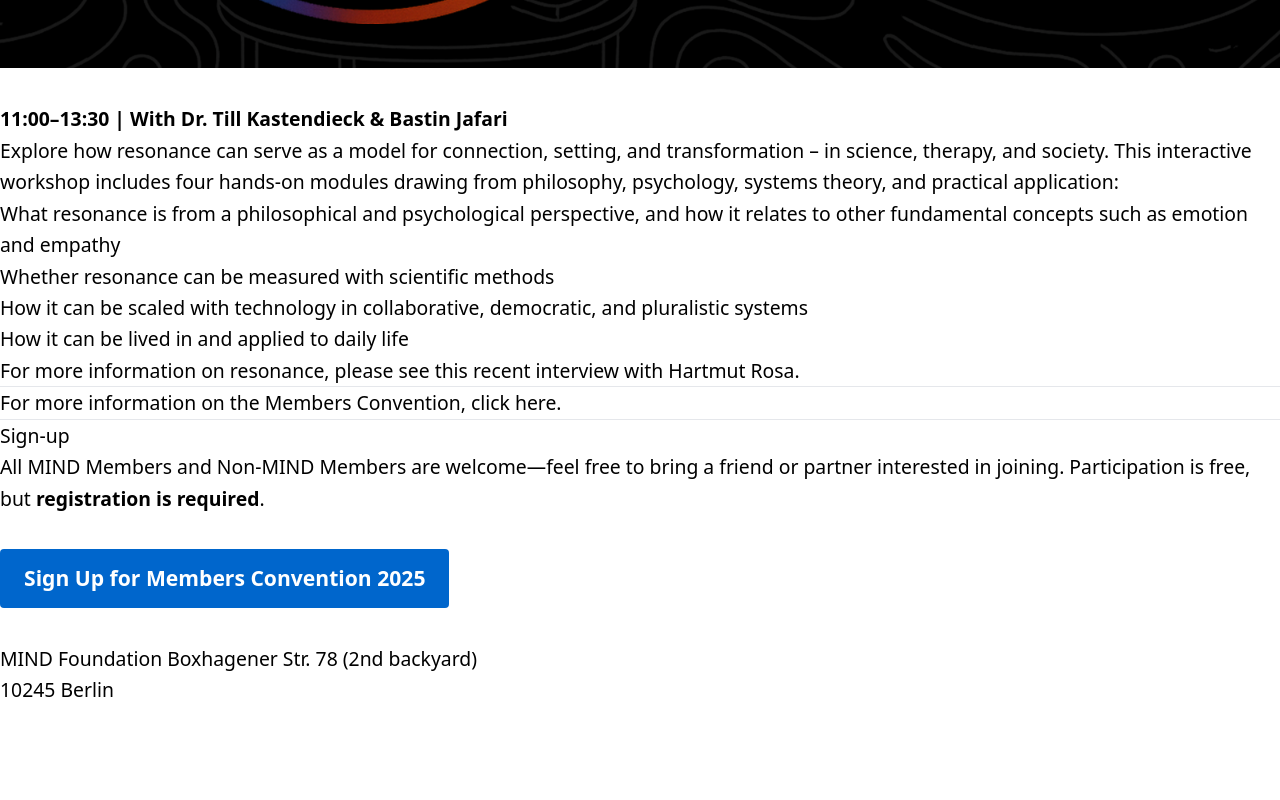
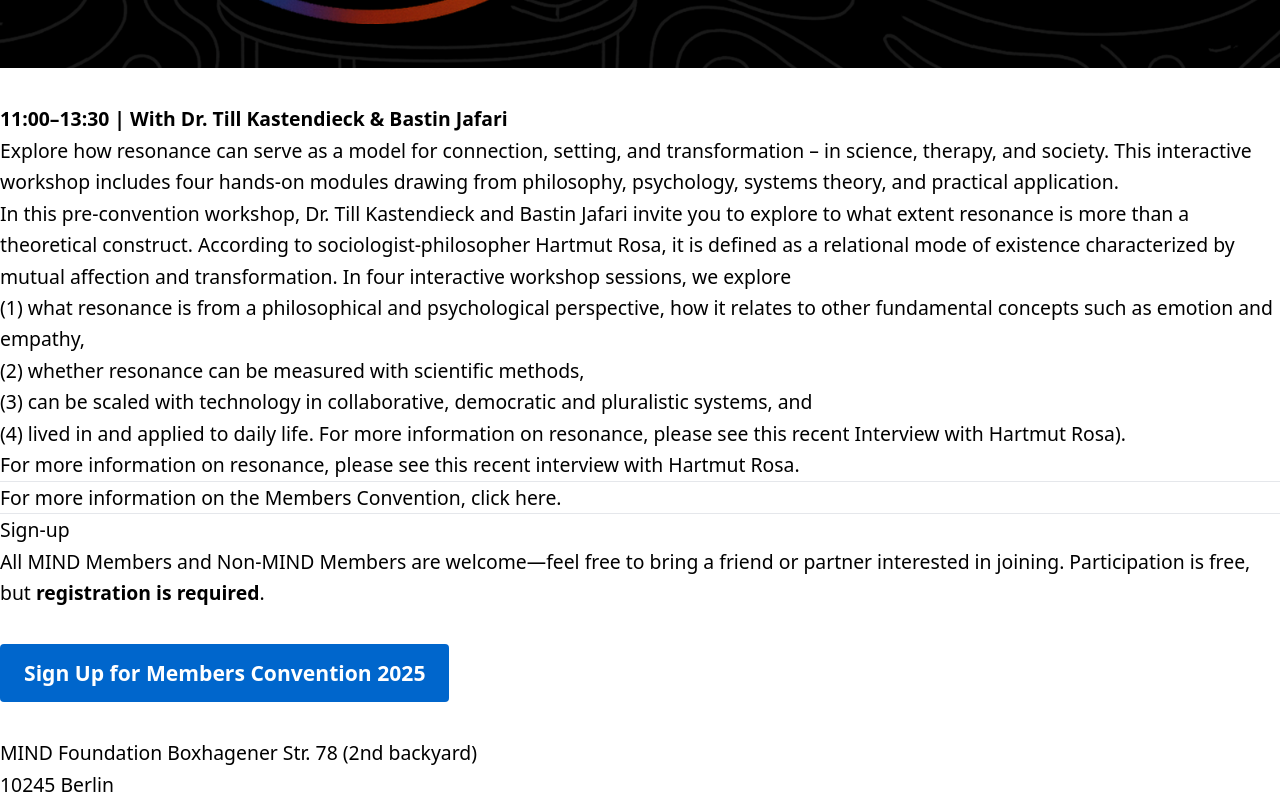
Before and after one commit to SocialResonance/wiki-next, a Next.js app: page /workshops/members_convention_july2025 in a window 1280 px wide. Shown: the part 706-1506 px from the top of the page. Before the commit the page ends 1412 px from the top, so only its background shows below. Built offline with nearby package versions, Linux system fonts and the light colour scheme.

Commit message:
Update members_convention_july2025.mdx

```diff
--- a/pages/workshops/members_convention_july2025.mdx
+++ b/pages/workshops/members_convention_july2025.mdx
@@ -17,12 +17,17 @@ import Image from 'next/image';
 
 **11:00–13:30 | With Dr. Till Kastendieck & Bastin Jafari**
 
-Explore how resonance can serve as a model for connection, setting, and transformation – in science, therapy, and society. This interactive workshop includes four hands-on modules drawing from philosophy, psychology, systems theory, and practical application:
+Explore how resonance can serve as a model for connection, setting, and transformation – in science, therapy, and society. This interactive workshop includes four hands-on modules drawing from philosophy, psychology, systems theory, and practical application.
 
-1. What resonance is from a philosophical and psychological perspective, and how it relates to other fundamental concepts such as emotion and empathy
-2. Whether resonance can be measured with scientific methods
-3. How it can be scaled with technology in collaborative, democratic, and pluralistic systems
-4. How it can be lived in and applied to daily life
+In this pre-convention workshop, Dr. Till Kastendieck and Bastin Jafari invite you to explore to what extent resonance is more than a theoretical construct. According to sociologist-philosopher Hartmut Rosa, it is defined as a relational mode of existence characterized by mutual affection and transformation. In four interactive workshop sessions, we explore
+
+(1) what resonance is from a philosophical and psychological perspective, how it relates to other fundamental concepts such as emotion and empathy,
+
+(2) whether resonance can be measured with scientific methods,
+
+(3) can be scaled with technology in collaborative, democratic and pluralistic systems, and
+
+(4) lived in and applied to daily life. For more information on resonance, please see this recent Interview with Hartmut Rosa).
 
 For more information on resonance, please see <a href="https://www.youtube.com/watch?v=HuXsoK7y1FQ" target="_blank" rel="noopener">this recent interview with Hartmut Rosa</a>.
 
```
